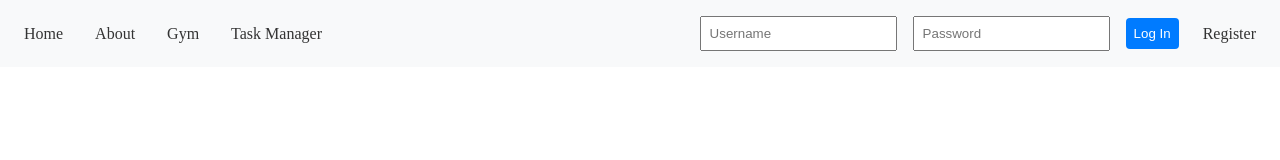
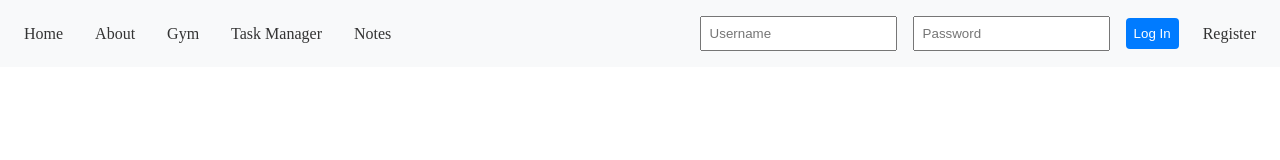
Before and after one commit to TheSenya/Senya_web_FE, a React (Vite) app: page / in a window 1280 px wide. Shown: the top 160 px of the page. Built offline with nearby package versions, Linux system fonts and the light colour scheme.

Commit message:
add notes

```diff
--- a/src/components/navbar/Navbar.jsx
+++ b/src/components/navbar/Navbar.jsx
@@ -22,6 +22,9 @@ const Navbar = () => {
         <div className="home-link-container">
           <Link to="/taskmanager">Task Manager</Link>
         </div>
+        <div className="home-link-container">
+          <Link to="/notes">Notes</Link>
+        </div>
       </div>
       <div className="nav-right">
         <Login />
--- /dev/null
+++ b/src/pages/notes/Notes.jsx
@@ -0,0 +1,14 @@
+import React from 'react';
+import './Notes.css';
+
+function Notes() {
+
+
+    return (
+        <div className="home-container">
+            notes
+        </div>
+    );
+}
+
+export default Notes;
--- a/src/router/index.jsx
+++ b/src/router/index.jsx
@@ -5,6 +5,7 @@ import Home from '../pages/home/Home';
 import About from '../pages/about/About';
 import Gym from '../pages/gym/Gym';
 import TaskManager from '../pages/task_manager/taskManager';
+import Notes from '../pages/notes/Notes';
 
 const router = createBrowserRouter([
   {
@@ -31,6 +32,10 @@ const router = createBrowserRouter([
         path: '/taskmanager',
         element: <TaskManager />,
       },
+      {
+        path: '/notes',
+        element: <Notes />,
+      },
     ],
   },
 ]);
```
Also changed, not shown: src/pages/notes/Notes.css (added).
